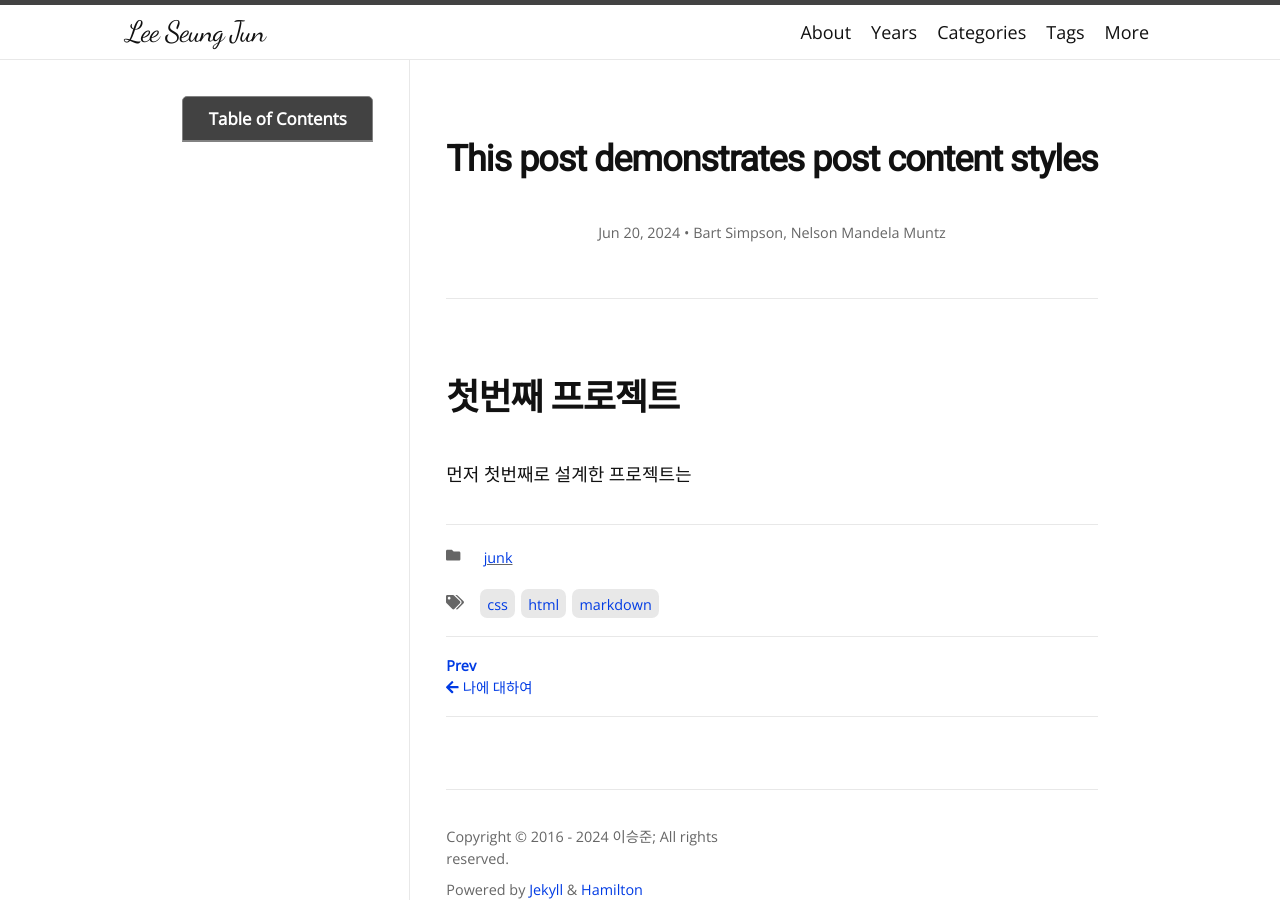
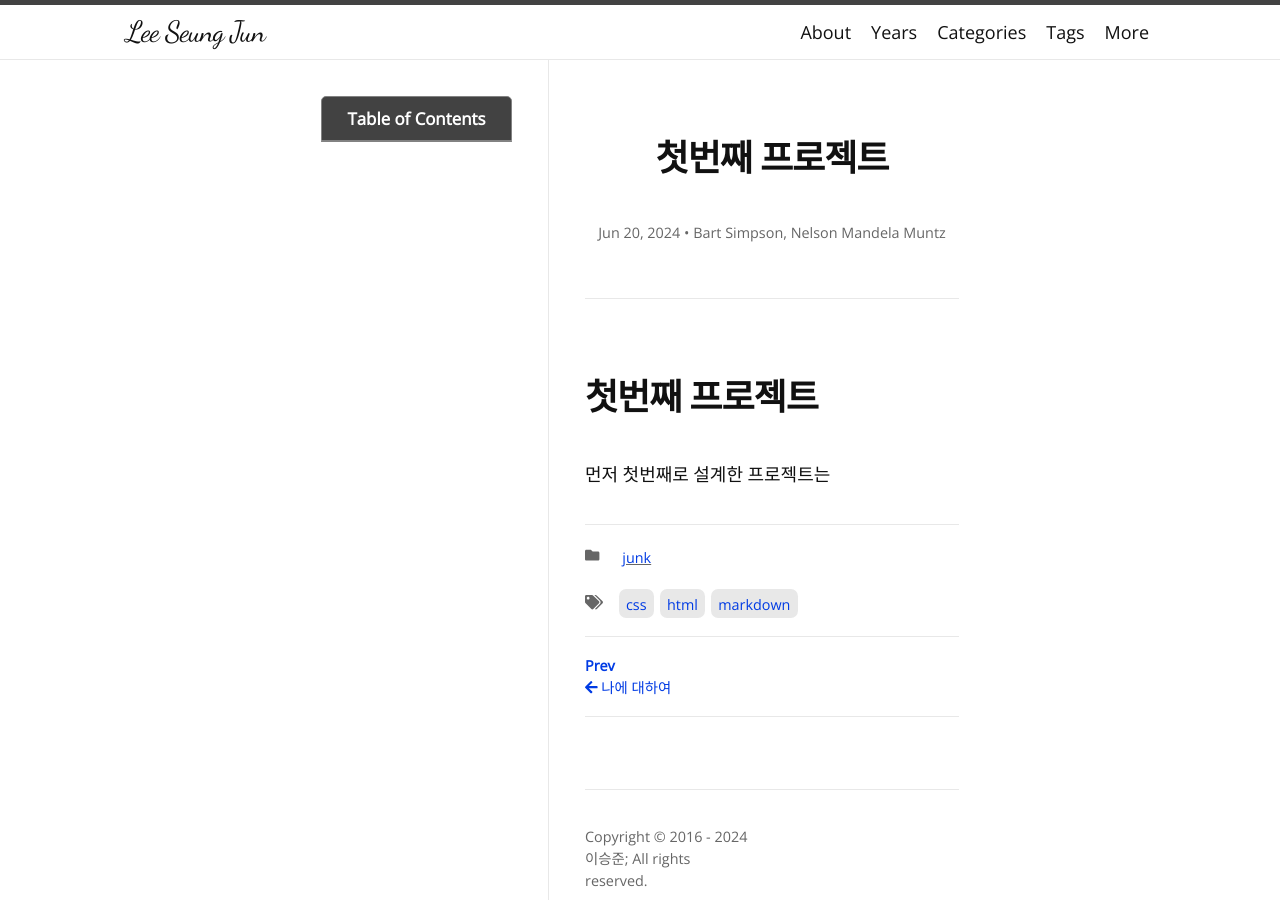
Before and after one commit to MooTo2002/MooTo2002.github.io, a Jekyll site: the page built from _posts/2024-06-20-프로젝트에 관하여.md, in a window 1280 px wide. Built offline with Jekyll 4.4.1, drawn with Linux system fonts in a browser that asks for light colours; nearby versions of some CDN libraries; some web fonts are replaced.

Commit message:
Update 2024-06-20-프로젝트에 관하여.md

```diff
--- a/_posts/2024-06-20-프로젝트에 관하여.md
+++ b/_posts/2024-06-20-프로젝트에 관하여.md
@@ -1,7 +1,7 @@
 ---
 layout: post
 toc: true
-title: "This post demonstrates post content styles"
+title: "첫번째 프로젝트"
 categories: junk
 tags: [markdown, css, html]
 author:
```
